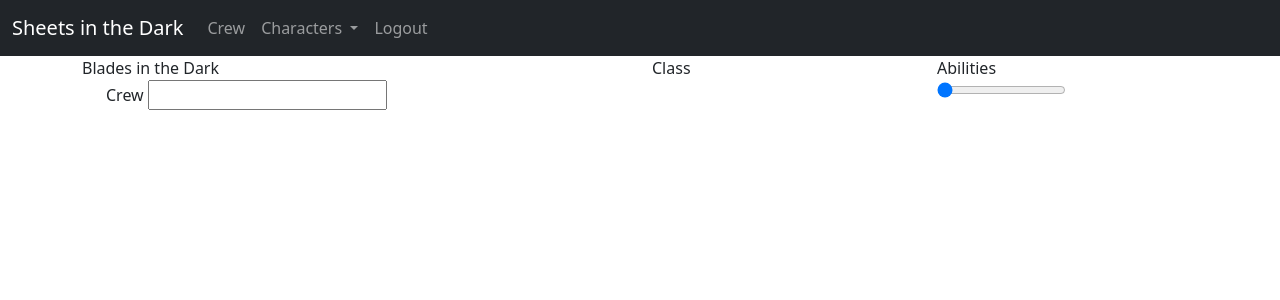
After one commit to madvigi15/SheetsInTheDark, a Flask app: page /character in a window 1280 px wide. The commit adds this page. Shown: the top 300 px of the page. Run offline with Flask 3, Linux system fonts and the light colour scheme; a user stored in the database is signed in.

Commit message:
added character page to start formatting

```diff
--- a/app.py
+++ b/app.py
@@ -108,3 +108,17 @@
     # User reached route via GET (as by clicking a link or via redirect)
     else:
         return render_template('register.html')
+
+@app.route("/logout")
+@login_required
+def logout():
+    # Forget any user_id
+    session.clear()
+
+    # Redirect user to login form
+    return render_template("login.html")
+
+@app.route("/character")
+@login_required
+def character():
+    return render_template("character.html")
--- /dev/null
+++ b/templates/character.html
@@ -0,0 +1,30 @@
+{% extends "layout.html" %}
+
+{% block title %}
+    Character
+{% endblock %}
+
+{% block body %}
+<div class="container">
+    <div class="row">
+      <div class="col-6">
+        Blades in the Dark
+        <div class="container">
+          <form>
+            <label>Crew</label>
+            <input>
+          </form>
+        </div>
+      </div>
+      <div class="col">
+        Class
+      </div>
+      <div class="col">
+        Abilities
+        <div class="slidecontainer">
+          <input type="range" min="0" max="9" value="0" class="slider" id="myRange">
+        </div>
+      </div>
+    </div>
+  </div>
+{% endblock %}
--- a/templates/layout.html
+++ b/templates/layout.html
@@ -13,7 +13,7 @@
   <body>
     <nav class="navbar navbar-expand-lg navbar-dark bg-dark">
       <div class="container-fluid">
-        <a class="navbar-brand" href="/">Sheets in the Dark</a>
+        <a class="navbar-brand" href="/character">Sheets in the Dark</a>
         <button class="navbar-toggler" type="button" data-bs-toggle="collapse" data-bs-target="#navbarNav" aria-controls="navbarNav" aria-expanded="false" aria-label="Toggle navigation">
           <span class="navbar-toggler-icon"></span>
         </button>
@@ -35,14 +35,14 @@
             </li>
             {% if session["user_id"] %}
             <li class="nav-item">
-              <a class="nav-link" href="/" tabindex="-1" aria-disabled="true">Logout</a>
+              <a class="nav-link" href="/logout">Logout</a>
             </li>
             {% else %}
             <li class="nav-item">
-              <a class="nav-link" href="/login" tabindex="-1" aria-disabled="true">Login</a>
+              <a class="nav-link" href="/login">Login</a>
             </li>
             <li class="nav-item">
-              <a class="nav-link" href="/register" tabindex="-1" aria-disabled="true">Register</a>
+              <a class="nav-link" href="/register">Register</a>
             </li>
             {% endif %}
           </ul>
```
Also changed, not shown: 2 other files.
